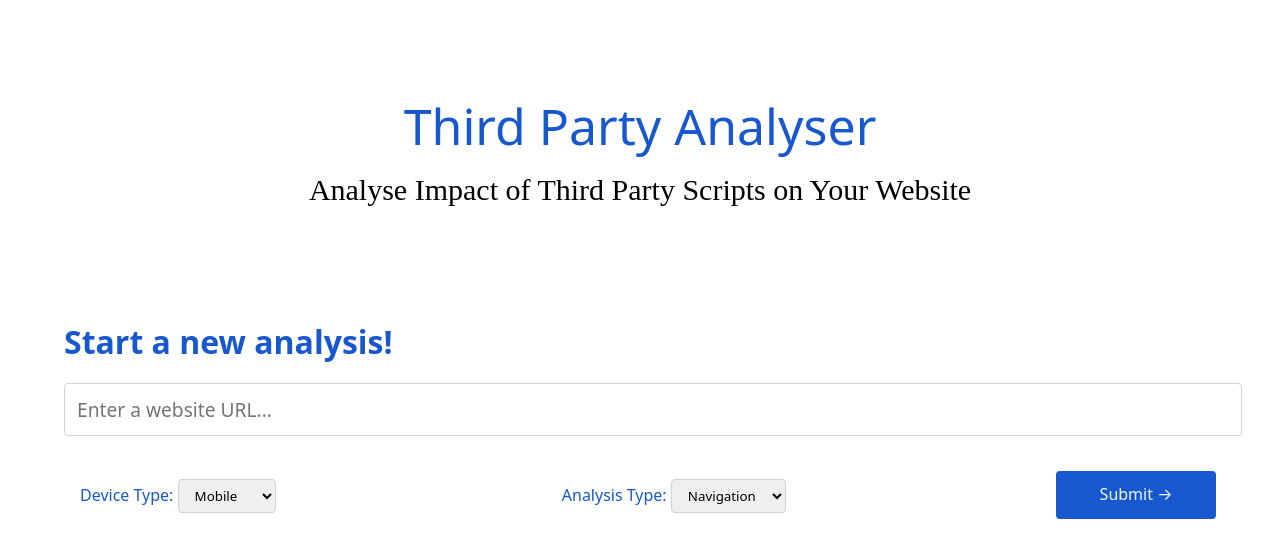
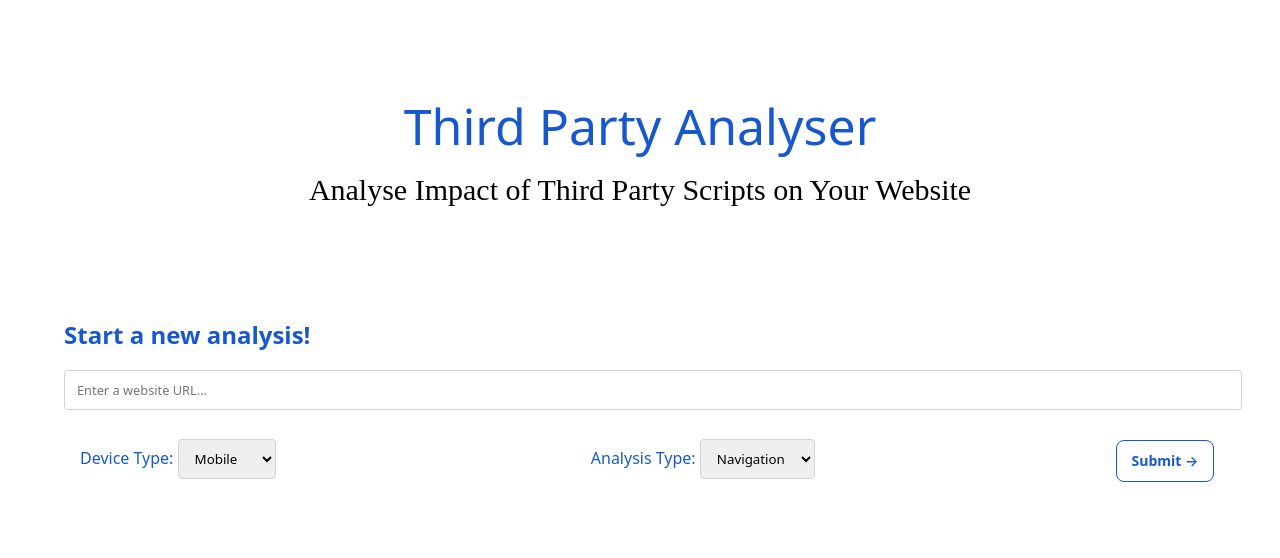
Before and after one commit to shantanu-goyal/Analyser, a React (Create React App) app: page / in a window 1280 px wide. Shown: the top 558 px of the page. Built offline with nearby package versions, Linux system fonts and the light colour scheme.

Commit message:
Updated Home Page

```diff
--- a/src/components/Button.js
+++ b/src/components/Button.js
@@ -1,7 +1,7 @@
 import "../styles/Button.css"
-function Button({children,height, width, onClick}){
+function Button({children,height, width, onClick, style}){
     return(
-        <button className="tbl-btn" style={{height, width}} onClick={onClick}>
+        <button className="tbl-btn" style={{...style, height, width}} onClick={onClick}>
             {children}
         </button>
     )
--- a/src/components/Form.js
+++ b/src/components/Form.js
@@ -1,5 +1,6 @@
 import React, { useState, useRef } from "react";
 import PropTypes from "prop-types";
+import Button from '../components/Button'
 import "../styles/Form.css";
 
 /**
@@ -48,7 +49,7 @@ function Form({ onFormSubmit }) {
         <div className="form-options">
           <div className="form-group">
           <label htmlFor="device-input">Device Type: </label>
-          <select ref={deviceRef} id="device-input">
+          <select className="select-tag" ref={deviceRef} id="device-input">
             <option value="mobile">Mobile</option>
             <option value="desktop">Desktop</option>
           </select>
@@ -56,7 +57,7 @@ function Form({ onFormSubmit }) {
           <div className="form-group">
           <label htmlFor="flow-input">Analysis Type: </label>
           <select
-            className="select-box"
+            className="select-tag"
             id="device-input"
             onChange={(e) => {
               setFlow(e.target.value);
@@ -77,7 +78,7 @@ function Form({ onFormSubmit }) {
               />
             </div>
           )}
-           <button onClick={handleUrlSubmit}>Submit &#8594;</button>
+           <Button style={{marginTop:"1em"}} height={"3em"} onClick={handleUrlSubmit}>Submit &#8594;</Button>
         </div>
       </div>
     </div>
--- a/src/styles/Form.css
+++ b/src/styles/Form.css
@@ -36,13 +36,14 @@
 .form-title{
   float: left;
   margin: 1rem 1rem 1rem 0;
+  font-size: 24px;
 }
 
 .form-text-input{
   display: block;
   width: 100%;
   padding: .375rem .75rem;
-  font-size: 1.2rem;
+  font-size: 0.8rem;
   border: 1px solid #ced4da;
   border-radius: 0.25rem;
   margin: 0 1em 1em 0;
@@ -76,24 +77,13 @@
   margin-right: 1em;
 }
 
-.form-options button {
-  font-size: 1em;
-  background-color: rgb(24, 88, 206);
-  width: 10em;
-  color: aliceblue;
-  height: 3em;
-  margin: 1em 0;
-  border: none;
-  cursor: pointer;
-  border-radius: 0.25rem;
-}
-
 .form-group input{
   padding: .375rem .75rem;
+  height: 2em;
   font-size: 0.8rem;
   width: 8em;
   border: 1px solid #ced4da;
-  border-radius: 0.5rem;
+  border-radius:4px;
   margin: 0 1em 1em 1em;
 }
 
```
